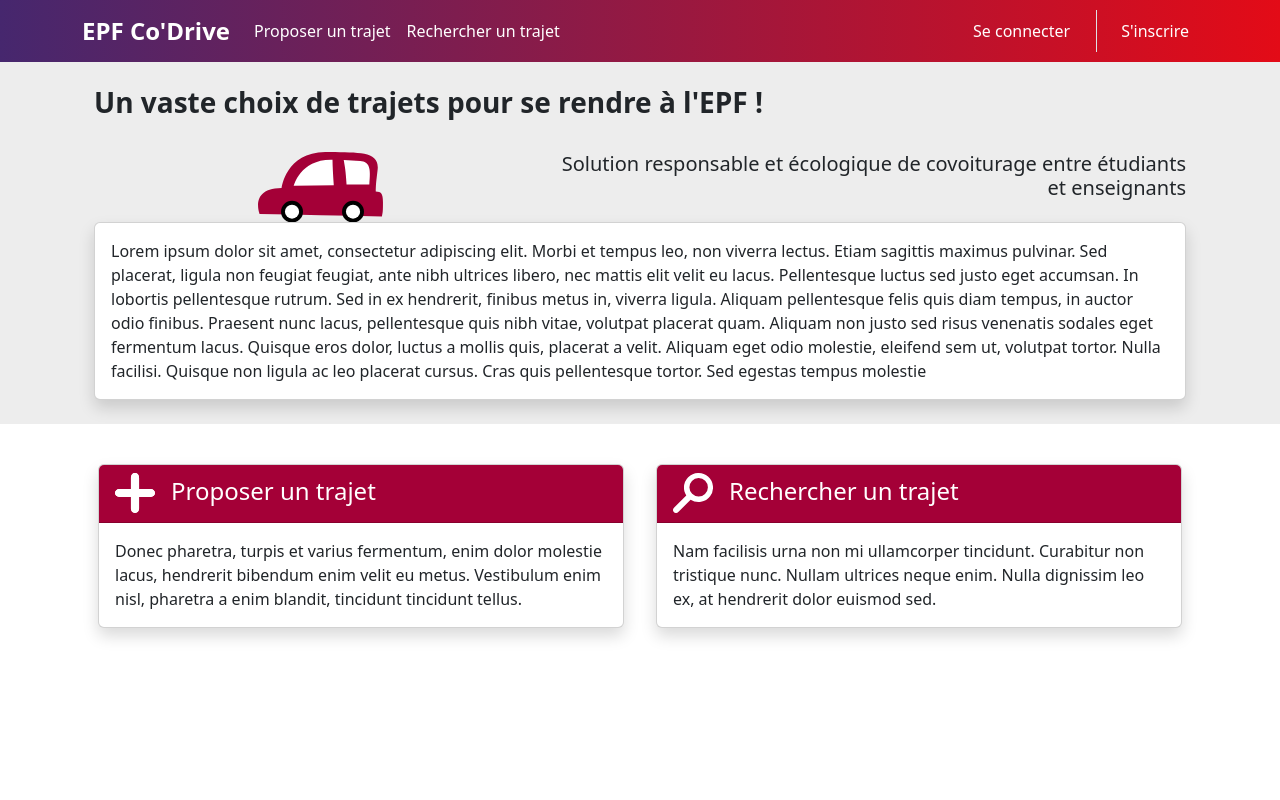
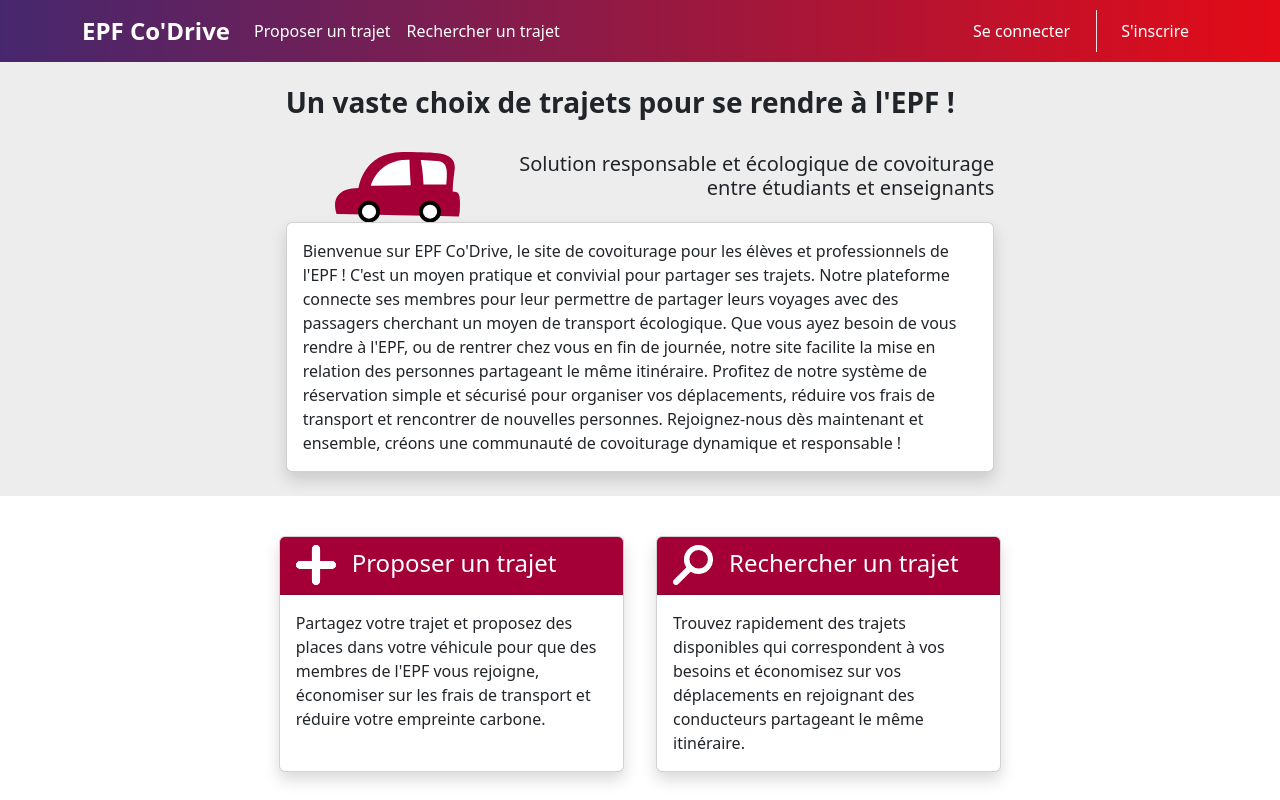
Before and after one commit to MatFeex/covoit-project, a React (Create React App) app: page / in a window 1280 px wide. Built offline with nearby package versions, Linux system fonts and the light colour scheme.

Commit message:
feat: laisser un avis a quelquun

```diff
--- a/src/app/api/RESTApi.ts
+++ b/src/app/api/RESTApi.ts
@@ -24,10 +24,10 @@ export async function getToken(
   password: string | undefined
 ): Promise<Token> {
   return axios
-    .post(
-      `${environment.api.host}/api/user/login/`,
-      { email: user, password: password },
-    )
+    .post(`${environment.api.host}/api/user/login/`, {
+      email: user,
+      password: password,
+    })
     .then((resp) => {
       return resp.data;
     })
@@ -107,7 +107,7 @@ export async function getUserCourses(status: string, token: string) {
   return axios
     .get(`${environment.api.host}/api/courses-user/`, {
       params: {
-        status: status
+        status: status,
       },
       headers: {
         Authorization: `Bearer ${token}`,
@@ -351,16 +351,34 @@ export async function becomePassenger(id: string, token: String) {
 
 export async function deleteCourse(id: string, token: string) {
   return axios
-    .delete(
-      `${environment.api.host}/api/courses/${id}/`,
-      {
-        headers: {
-          Authorization: `Bearer ${token}`,
-        },
-      }
-    )
+    .delete(`${environment.api.host}/api/courses/${id}/`, {
+      headers: {
+        Authorization: `Bearer ${token}`,
+      },
+    })
     .then((resp) => {
       console.log(resp);
       return resp;
     });
 }
+
+export function noteSomeone(
+  note: number,
+  comm: string,
+  token: string,
+  courseId: string,
+  ratedId: string
+) {
+  return axios.post(
+    `${environment.api.host}/api/notes/courses/${courseId}/user-rated/${ratedId}/`,
+    {
+      note: note,
+      comment: comm,
+    },
+    {
+      headers: {
+        Authorization: `Bearer ${token}`,
+      },
+    }
+  );
+}
--- a/src/app/pages/accueil/accueil.tsx
+++ b/src/app/pages/accueil/accueil.tsx
@@ -1,17 +1,17 @@
 import "./accueil.scss";
 
-import {addIcon, searchIcon, voiture} from "../../../assets/allAssets";
-import {Link} from "react-router-dom";
+import { addIcon, searchIcon, voiture } from "../../../assets/allAssets";
+import { Link } from "react-router-dom";
 import React from "react";
-import {useAuth} from "../../hooks/useAuth";
+import { useAuth } from "../../hooks/useAuth";
 
 export default function Accueil() {
   const { token } = useAuth();
 
   return (
     <div className="Accueil">
-      <div className="container-fluid light-bg">
-        <div className="container p-4">
+      <div className="container-fluid light-bg m-0">
+        <div className="container col-xs-12 col-sm-12 col-md-11 col-lg-9 col-xl-7 py-4">
           <h3 className="pb-4 fw-semibold">
             Un vaste choix de trajets pour se rendre à l'EPF !
           </h3>
@@ -19,33 +19,32 @@ export default function Accueil() {
             <div className="w-50 text-center">
               <div>{voiture()}</div>
             </div>
-            <h5 className="text-end text-wrap">
+            <h5 className="text-end text-break">
               Solution responsable et écologique de covoiturage entre étudiants
               et enseignants
             </h5>
           </div>
           <div className="card shadow">
-            <div className="card-body">
-              Lorem ipsum dolor sit amet, consectetur adipiscing elit. Morbi et
-              tempus leo, non viverra lectus. Etiam sagittis maximus pulvinar.
-              Sed placerat, ligula non feugiat feugiat, ante nibh ultrices
-              libero, nec mattis elit velit eu lacus. Pellentesque luctus sed
-              justo eget accumsan. In lobortis pellentesque rutrum. Sed in ex
-              hendrerit, finibus metus in, viverra ligula. Aliquam pellentesque
-              felis quis diam tempus, in auctor odio finibus. Praesent nunc
-              lacus, pellentesque quis nibh vitae, volutpat placerat quam.
-              Aliquam non justo sed risus venenatis sodales eget fermentum
-              lacus. Quisque eros dolor, luctus a mollis quis, placerat a velit.
-              Aliquam eget odio molestie, eleifend sem ut, volutpat tortor.
-              Nulla facilisi. Quisque non ligula ac leo placerat cursus. Cras
-              quis pellentesque tortor. Sed egestas tempus molestie
+            <div className="card-body text-break">
+              Bienvenue sur EPF Co'Drive, le site de covoiturage pour les élèves
+              et professionnels de l'EPF ! C'est un moyen pratique et convivial
+              pour partager ses trajets. Notre plateforme connecte ses membres
+              pour leur permettre de partager leurs voyages avec des passagers
+              cherchant un moyen de transport écologique. Que vous ayez besoin
+              de vous rendre à l'EPF, ou de rentrer chez vous en fin de journée,
+              notre site facilite la mise en relation des personnes partageant
+              le même itinéraire. Profitez de notre système de réservation
+              simple et sécurisé pour organiser vos déplacements, réduire vos
+              frais de transport et rencontrer de nouvelles personnes.
+              Rejoignez-nous dès maintenant et ensemble, créons une communauté
+              de covoiturage dynamique et responsable !
             </div>
           </div>
         </div>
       </div>
 
-      <div className="container d-flex justify-content-between mt-4">
-        <div className="card flex-fill m-3 w-50 shadow">
+      <div className="container d-flex justify-content-between col-xs-12 col-sm-12 col-md-11 col-lg-9 col-xl-7 mt-4">
+        <div className="card flex-fill mt-3 me-3 w-50 shadow">
           <div className="card-header d-flex bg-primary">
             {addIcon()}
             <Link to="/add" className="nav-link">
@@ -54,14 +53,14 @@ export default function Accueil() {
               </h4>
             </Link>
           </div>
-          <div className="card-body text-start text-wrap">
-            Donec pharetra, turpis et varius fermentum, enim dolor molestie
-            lacus, hendrerit bibendum enim velit eu metus. Vestibulum enim nisl,
-            pharetra a enim blandit, tincidunt tincidunt tellus.
+          <div className="card-body text-start text-break">
+            Partagez votre trajet et proposez des places dans votre véhicule
+            pour que des membres de l'EPF vous rejoigne, économiser sur les
+            frais de transport et réduire votre empreinte carbone.
           </div>
         </div>
 
-        <div className="card flex-fill m-3 w-50 shadow">
+        <div className="card flex-fill mt-3 ms-3 w-50 shadow">
           <div className="card-header d-flex dark bg-primary">
             {searchIcon()}
             <Link to="/list" className="nav-link">
@@ -70,10 +69,10 @@ export default function Accueil() {
               </h4>
             </Link>
           </div>
-          <div className="card-body text-start text-wrap">
-            Nam facilisis urna non mi ullamcorper tincidunt. Curabitur non
-            tristique nunc. Nullam ultrices neque enim. Nulla dignissim leo ex,
-            at hendrerit dolor euismod sed.
+          <div className="card-body text-start text-break">
+            Trouvez rapidement des trajets disponibles qui correspondent à vos
+            besoins et économisez sur vos déplacements en rejoignant des
+            conducteurs partageant le même itinéraire.
           </div>
         </div>
       </div>
```
Also changed, not shown: src/app/pages/liste_mes_trajets/liste_mes_trajet.jsx (+134 -54 lines), src/assets/svg/star_empty.svg (added), src/assets/svg/star_filled.svg (added).
